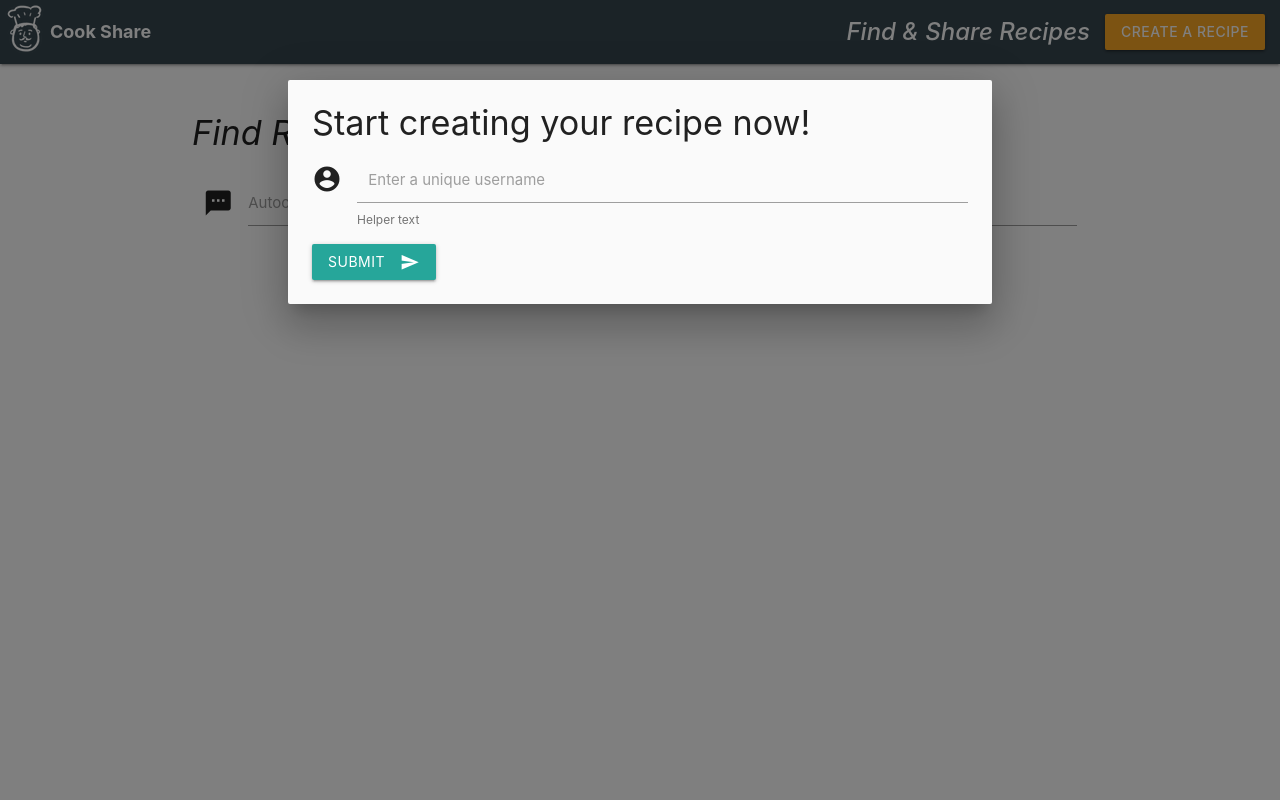
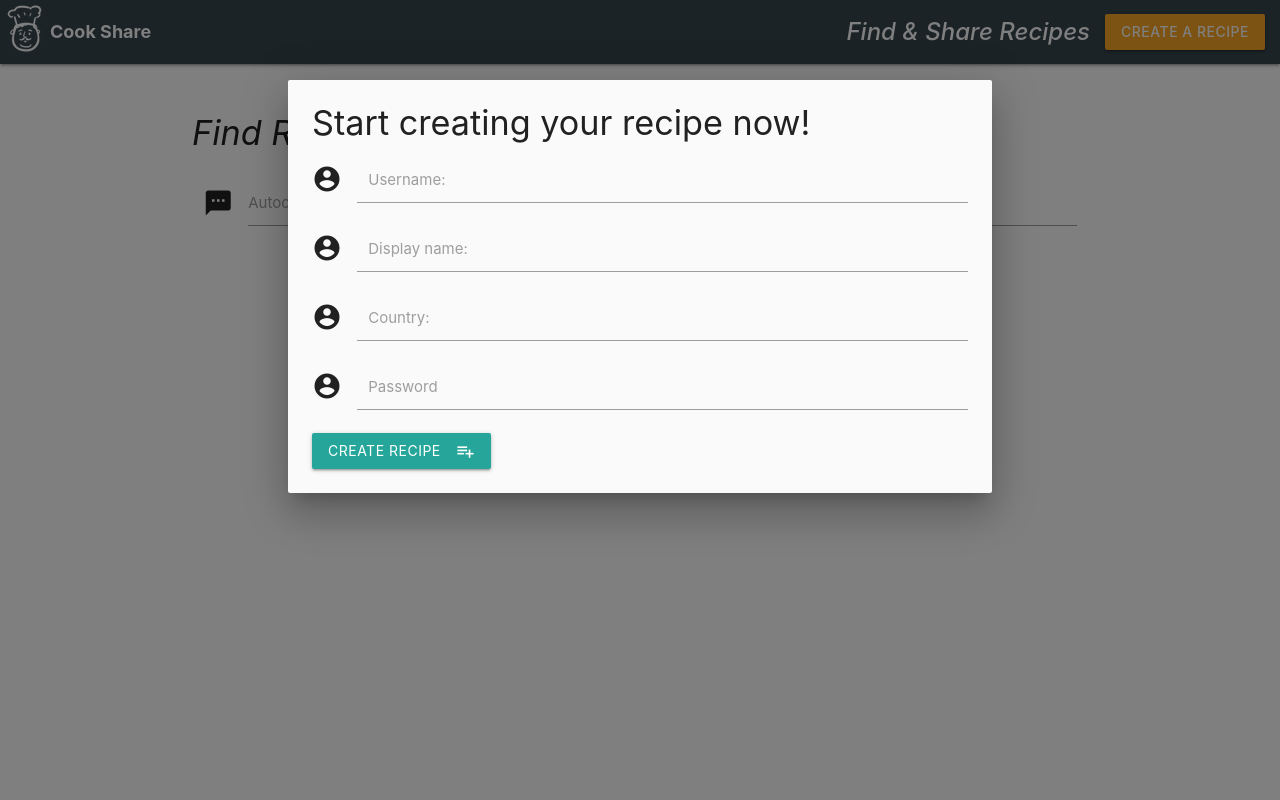
Before and after one commit to wickyakloe/Online-Cookbook, a Flask app: page / in a window 1280 px wide, after a click on "CREATE A RECIPE". Run offline with Flask 2, Linux system fonts and the light colour scheme; the visitor is signed in with stand-in values (Sample User, id 1); data that the repository does not hold is empty; some libraries are stand-ins or nearby versions.

Commit message:
Create inital user signup form

```diff
--- a/templates/index.html
+++ b/templates/index.html
@@ -35,18 +35,35 @@
     {% endfor %}
 </div>
 
-<!-- Modal Structure -->
+<!-- Modal Login Structure -->
 <div id="modal1" class="modal">
     <div class="modal-content">
         <h4>Start creating your recipe now!</h4>
-        <div class="input-field col s3">
+        <form action="{{ url_for('user_signup')}}" method="POST">
+            <div class="input-field col s3">
                 <i class="material-icons prefix">account_circle</i>
-                <input id="icon_prefix" type="text" class="validate">
-                <label for="icon_prefix">Enter a unique username</label>
-                <span class="helper-text" data-error="wrong" data-success="right">Helper text</span>
-        </div>
-        <a href="{{ url_for('create_recipe') }}" class="btn waves-effect waves-light" type="submit" name="action">Submit<i class="material-icons right">send</i>
-        </a>
+                <input id="username" name="username" type="text" class="validate">
+                <label for="username">Username:</label>
+            </div>
+            <div class="input-field col s3">
+                <i class="material-icons prefix">account_circle</i>
+                <input id="display_name" name="display_name" type="text" class="validate">
+                <label for="display_name">Display name:</label>
+            </div>
+            <div class="input-field col s3">
+                <i class="material-icons prefix">account_circle</i>
+                <input id="country" name="country" type="text" class="validate">
+                <label for="country">Country:</label>
+            </div>
+            <div class="input-field col s3">
+                <i class="material-icons prefix">account_circle</i>
+                <input id="password" name="password" type="password" class="validate">
+                <label for="password">Password</label>
+            </div>
+            <button class="btn waves-effect waves-light" type="submit" name="action">Create Recipe
+                <i class="material-icons right">playlist_add</i>
+              </button>
+        </form>
     </div>
 </div>
 {% endblock %}
```
